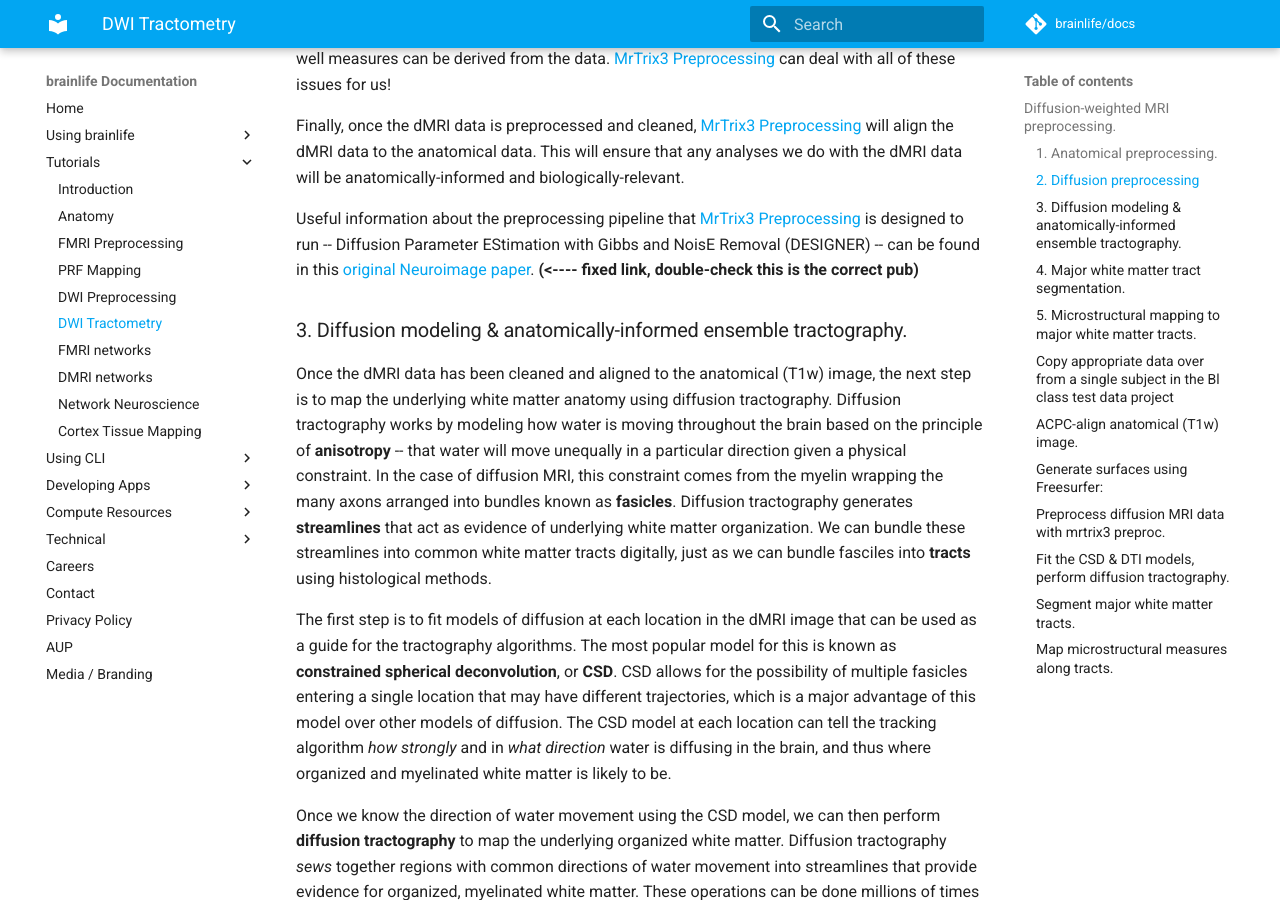
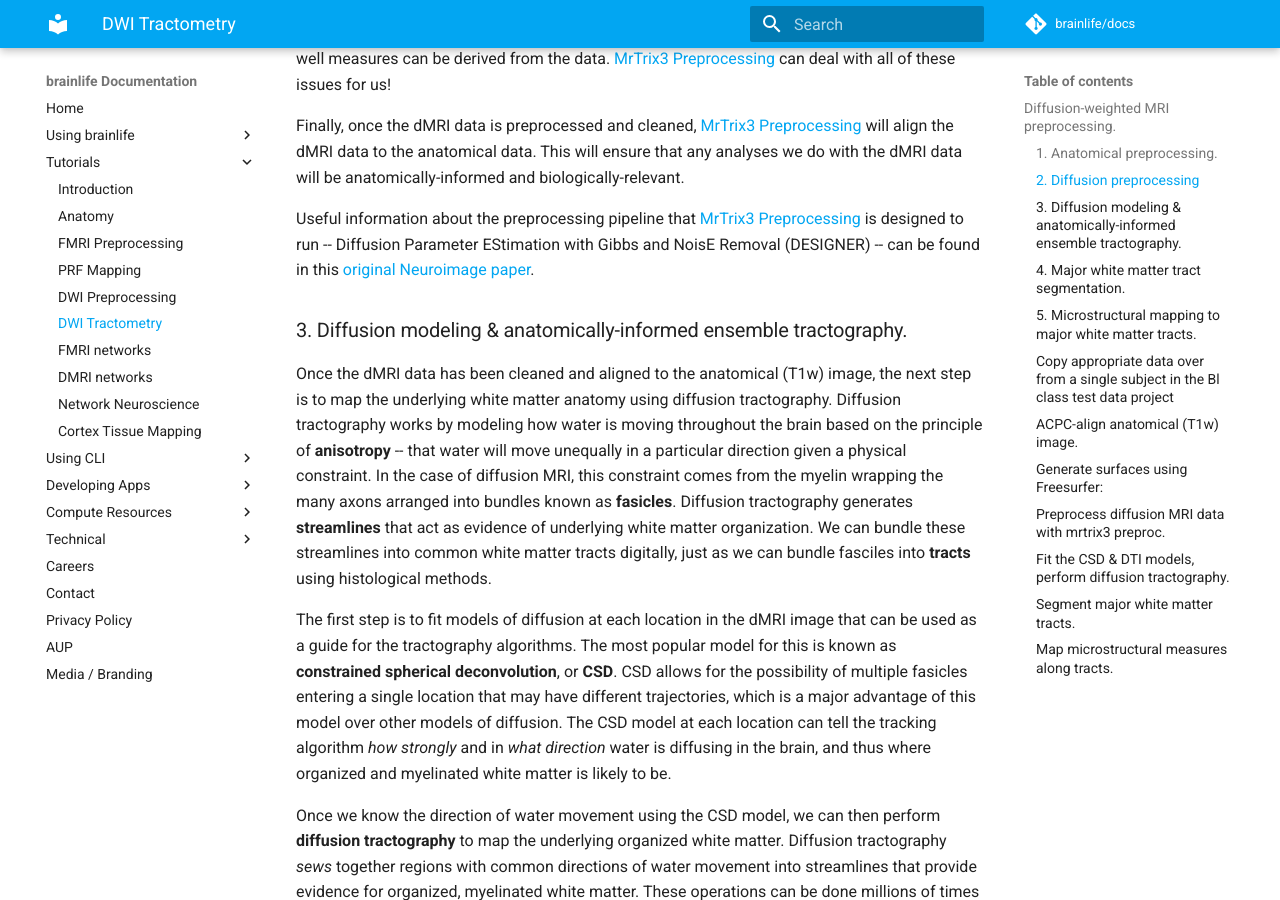
Before and after one commit to brainlife/docs, an MkDocs documentation site: the page built from docs/tutorial/diffusion-tractography.md, in a window 1280 px wide and 900 px high, scrolled down 1587 px. Built offline with MkDocs 1.6.1 and Material for MkDocs 9.7.7, drawn with Linux system fonts in a browser that asks for light colours; comment, search, counter and statistics services are not loaded.

Commit message:
Update diffusion-tractography.md

```diff
--- a/docs/tutorial/diffusion-tractography.md
+++ b/docs/tutorial/diffusion-tractography.md
@@ -21,7 +21,7 @@
 
 Finally, once the dMRI data is preprocessed and cleaned, [MrTrix3 Preprocessing](https://brainlife.io/app/5a813e52dc4031003b8b36f9) will align the dMRI data to the anatomical data. This will ensure that any analyses we do with the dMRI data will be anatomically-informed and biologically-relevant.
 
-Useful information about the preprocessing pipeline that [MrTrix3 Preprocessing](https://brainlife.io/app/5a813e52dc4031003b8b36f9) is designed to run -- Diffusion Parameter EStimation with Gibbs and NoisE Removal (DESIGNER) -- can be found in this [original Neuroimage paper](https://www.ncbi.nlm.nih.gov/pubmed/30077743). **(<---- fixed link, double-check this is the correct pub)**
+Useful information about the preprocessing pipeline that [MrTrix3 Preprocessing](https://brainlife.io/app/5a813e52dc4031003b8b36f9) is designed to run -- Diffusion Parameter EStimation with Gibbs and NoisE Removal (DESIGNER) -- can be found in this [original Neuroimage paper](https://www.ncbi.nlm.nih.gov/pubmed/30077743).
 
 ### 3. Diffusion modeling & anatomically-informed ensemble tractography.
 
```
